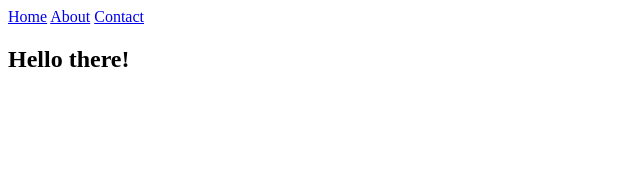
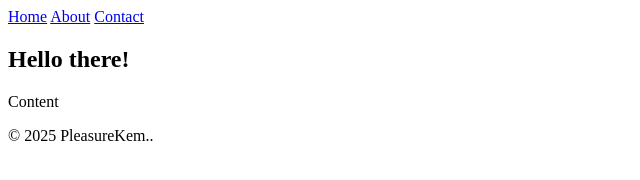
Before and after one commit to PleasureKemefa/alx-intermediate-frontend, a plain HTML site: page 0x00-semantic_html/0-index.html in a window 1280 px wide. Shown: the whole page, without its empty margins (0-640 px from the left). Drawn offline with Linux system fonts and the light colour scheme.

Commit message:
Update 0-index.html

```diff
--- a/0x00-semantic_html/0-index.html
+++ b/0x00-semantic_html/0-index.html
@@ -18,9 +18,13 @@
 			<h1>Hello there!</h1>
 		</article>
 		<section>
-
+			<p>Content</p>
 		</section>
 	</main>
 
+	<footer>
+		&copy; 2025 PleasureKem..
+	</footer>
+
 </body>
 </html>
```
